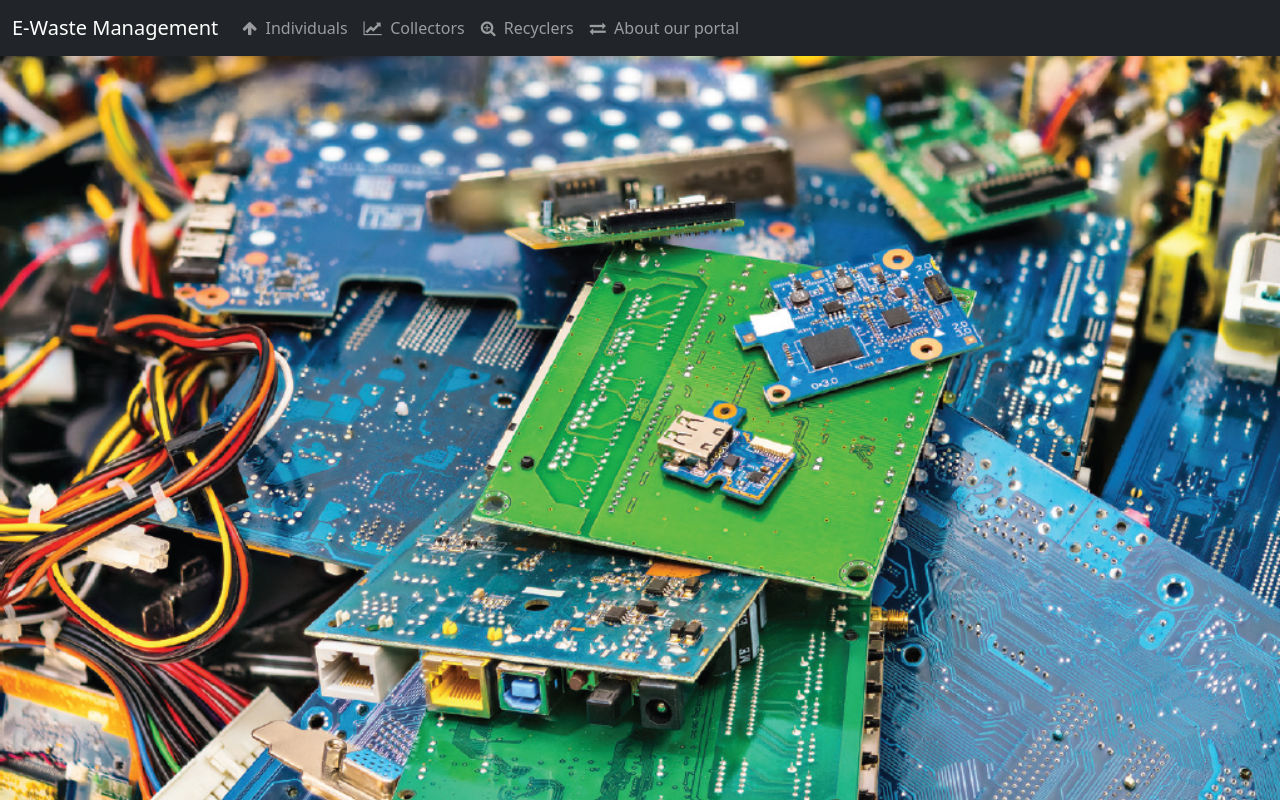
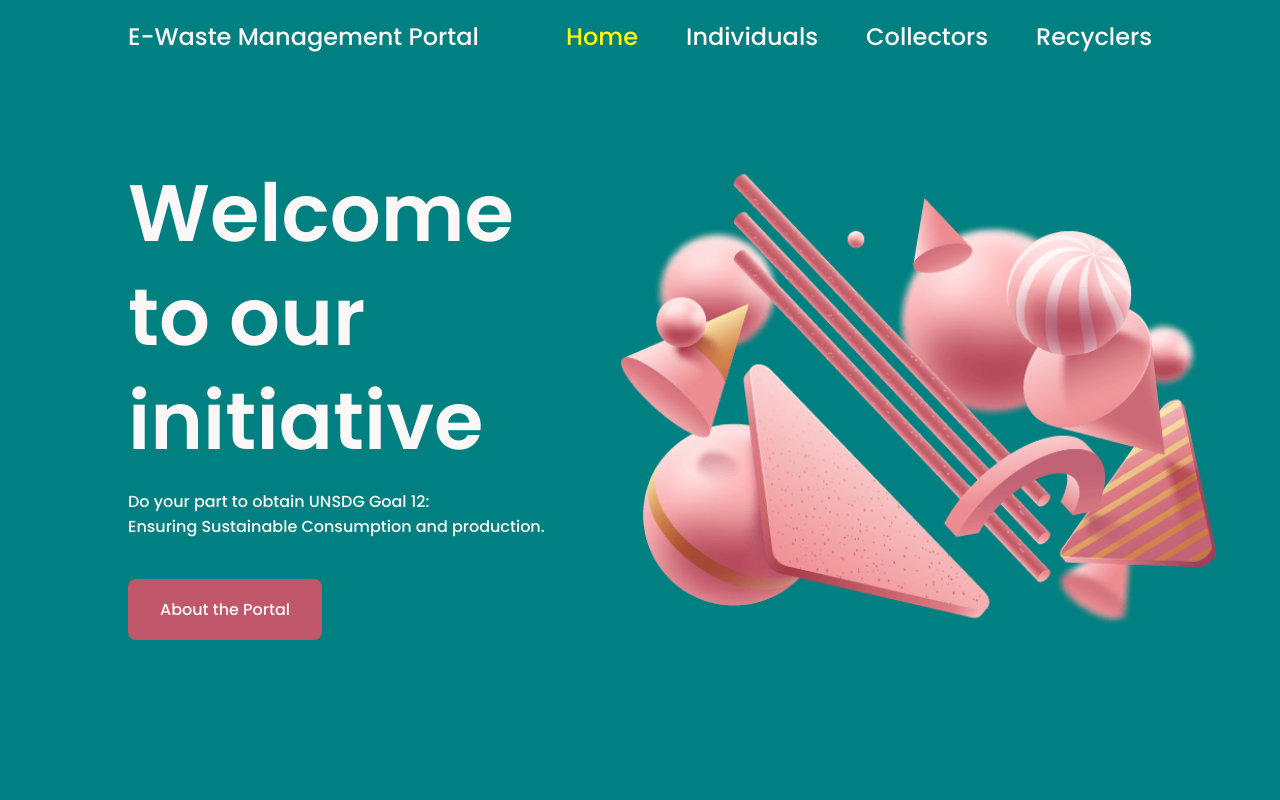
Before and after one commit to Mithunitp/ewaste-unsdg-hci, a PHP site: page / in a window 1280 px wide. Run offline with PHP 8.4, Linux system fonts and the light colour scheme; some libraries are stand-ins or nearby versions.

Commit message:
Main Homepage changed
Index.html has been changed to match the overall theme

```diff
--- a/css/homepagestyle.css
+++ b/css/homepagestyle.css
@@ -1,110 +1,255 @@
+/*===== GOOGLE FONTS =====*/
+@import url("https://fonts.googleapis.com/css2?family=Poppins:wght@400;500;600&display=swap");
+/*===== VARIABLES CSS =====*/
+:root{
+  --header-height: 3rem;
 
-*{
-    padding: 0;
-    margin: 0;
-    box-sizing: border-box;
+  /*===== Colors =====*/
+  --first-color: TEAL;
+  --first-color-dark: #C1576A;
+  --first-color-darken: #A83E51;
+  --white-color: #FCF8F8;
+
+  /*===== Font and typography =====*/
+  --body-font: 'Poppins', sans-serif;
+  --big-font-size: 2.5rem;
+  --normal-font-size: .938rem;
+
+  /*===== z index =====*/
+  --z-fixed: 100;
 }
 
-#btn{
-    border: transparent;
-    background: transparent;
-    font-size: 16px;
+@media screen and (min-width: 768px){
+  :root{
+    --big-font-size: 5rem;
+    --normal-font-size: 1rem;
+  }
 }
-#btn:hover{
-    background: cyan;
-    border-radius: 3px;
+
+/*===== BASE =====*/
+*,::before,::after{
+  box-sizing: border-box;
 }
 
 body{
-    background-image:url(../img/homepageback.jpeg);
-    background-size: cover;
-    background-position: center;
-    font-family: sans-serif;
+  margin: var(--header-height) 0 0 0;
+  padding: 0;
+  font-family: var(--body-font);
+  font-size: var(--normal-font-size);
+  font-weight: 500;
+  background-color:white;
 }
 
-.menu-bar{
-    background: gold;
-    text-align: center;
+h1,p,ul{
+  margin: 0;
 }
 
-.menu-bar ul{
-    display:inline-flex;
-    list-style: none;
-    color:black;
+ul{
+  padding: 0;
+  list-style: none;
 }
 
-.menu-bar ul li{
-    width: 120px;
-    margin: 15px;
-    padding: 15px;
+a{
+  text-decoration: none;
 }
 
-.menu-bar ul li a{
-    text-decoration: none;
-    color: black;
+img{
+  max-width: 100%;
+  height: auto;
 }
 
-.active,.menu-bar ul li:hover{
-    background: cyan;
-    border-radius: 3px;
+/*===== LAYOUT =====*/
+.bd-grid{
+  max-width: 1024px;
+  display: grid;
+  grid-template-columns: 100%;
+  column-gap: 2rem;
+  width: calc(100% - 2rem);
+  margin-left: 1rem;
+  margin-right: 1rem;
 }
 
-.menu-bar .fa{
-    margin-right: 8px;
+.l-header{
+  width: 100%;
+  position: fixed;
+  top: 0;
+  left: 0;
+  z-index: var(--z-fixed);
+  background-color: var(--first-color);
 }
 
-.sub-menu-1{
-    display:  none;
+/*===== NAV =====*/
+.nav{
+  height: var(--header-height);
+  display: flex;
+  justify-content: space-between;
+  align-items: center;
 }
 
-.menu-bar ul li:hover .sub-menu-1{
-    display: block;
-    position: absolute;
-    background: gold;
-    margin-top: 15px;
-    margin-left: -15px;
+@media screen and (max-width: 768px){
+  .nav__menu{
+    position: fixed;
+    top: 0;
+    right: -100%;
+    width: 70%;
+    height: 100%;
+    padding: 3.5rem 1.5rem 0;
+    background: rgba(255,255,255,.3);
+    backdrop-filter: blur(10px);
+    transition: .5s;
+  }
 }
 
-.menu-bar ul li:hover .sub-menu-1 ul{
-    display: block;
-    margin:10px;
+.nav__close{
+  position: absolute;
+  top: .75rem;
+  right: 1rem;
+  font-size: 1.5rem;
+  cursor: pointer;
 }
 
-.menu-bar ul li:hover .sub-menu-1 ul li{
-    width:90px;
-    padding: 10px;
-    border-bottom: 1px dotted white;
-    background: transparent;
-    border-radius: 0;
-    text-align: left;
+.nav__item{
+  margin-bottom: 2rem;
 }
 
-.menu-bar ul li:hover .sub-menu-1 ul li:last-child{
-    border-bottom: none;
+.nav__link.active{
+  color:yellow;
 }
 
-.menu-bar ul li:hover .sub-menu-1 ul li a:hover{
-    color: blue;
+.nav__close, .nav__link, .nav__logo, .nav__toggle{
+  color: var(--white-color);
 }
 
-.sub-menu-2{
-    display: none;
+.nav__logo{
+    font-size: 1.5rem;
+}
+.nav__link:hover{
+  color: yellow;
 }
 
-.hover-me:hover .sub-menu-2{
-    position: absolute;
-    display: block;
-    margin-top: -40px;
-    margin-left: 80px;
-    background: gold;
-    width: 120px;
-    border-bottom: 1px dotted white;
+.nav__toggle{
+  font-size: 1.5rem;
+  cursor: pointer;
 }
 
-.fa{
-    float: inherit;
+/*=== Show menu ===*/
+.show{
+  right: 0;
 }
 
-.sub-menu-1{
-    text-align: left;
+/*===== HOME =====*/
+.home{
+  background-color: var(--first-color);
+  overflow: hidden;
 }
+
+.home__container{
+  height: calc(100vh - var(--header-height));
+  grid-template-rows: repeat(2, max-content);
+  row-gap: 1.5rem;
+}
+
+.home__img{
+  position: relative;
+  padding-top: 1.5rem;
+  justify-self: center;
+  width: 302px;
+  height: 233px;
+}
+
+.home__img img{
+  position: absolute;
+  top: 0;
+  left: 0;
+}
+
+.home__data{
+  color: var(--white-color);
+}
+
+.home__title{
+  font-size: var(--big-font-size);
+  line-height: 1.3;
+  margin-bottom: 1rem;
+}
+
+.home__description{
+  margin-bottom: 2.5rem;
+}
+
+.home__button{
+  display: inline-block;
+  background-color: var(--first-color-dark);
+  color: var(--white-color);
+  padding: 1.125rem 2rem;
+  border-radius: .5rem;
+}
+
+.home__button:hover{
+  background-color: var(--first-color-darken);
+}
+
+/* ===== MEDIA QUERIES =====*/
+@media screen and (min-width: 768px){
+  body{
+    margin: 0;
+  }
+
+  .nav{
+    height: calc(var(--header-height) + 1.5rem);
+  }
+
+  .nav__toggle, .nav__close{
+    display: none;
+  }
+
+  .nav__list{
+    display: flex;
+    font-size: 1.5rem;
+  }
+
+  .nav__item{
+    margin-left: 3rem;
+    margin-bottom: 0;
+  }
+
+  .home__container{
+    height: 100vh;
+    grid-template-columns: repeat(2, max-content);
+    grid-template-rows:  1fr;
+    row-gap: 0;
+    align-items: center;
+    justify-content: center;
+  }
+
+  .home__img{
+    order: 1;
+    width: 375px;
+    height: 289px;
+  }
+
+  .home__img img{
+    width: 375px;
+  }
+}
+
+@media screen and (min-width: 1024px){
+  .bd-grid{
+    margin-left: auto;
+    margin-right: auto;
+  }
+
+  .home__container{
+    justify-content: initial;
+    column-gap: 4.5rem;
+  }
+
+  .home__img{
+    width: 604px;
+    height: 466px;
+  }
+
+  .home__img img{
+    width: 604px;
+  }
+}
--- a/index.html
+++ b/index.html
@@ -1,58 +1,68 @@
-<html>
+<!DOCTYPE html>
+<html lang="en">
     <head>
+        <meta charset="UTF-8">
+        <meta name="viewport" content="width=device-width, initial-scale=1.0">
+        <!-- =====BOX ICONS===== -->
+        <link href='https://cdn.jsdelivr.net/npm/boxicons@2.0.5/css/boxicons.min.css' rel='stylesheet'>
+
+        <!-- ===== CSS ===== -->
+        <link rel="stylesheet" href="css/homepagestyle.css">
+
         <title>E-Waste Management Portal</title>
-        <link rel="stylesheet" type="text/css" href="css/homepagestyle.css">
-        <link rel="stylesheet" type="text/css" href="https://stackpath.bootstrapcdn.com/font-awesome/4.7.0/css/font-awesome.min.css">
-		<link href="https://cdn.jsdelivr.net/npm/bootstrap@5.0.1/dist/css/bootstrap.min.css" rel="stylesheet" integrity="sha384-+0n0xVW2eSR5OomGNYDnhzAbDsOXxcvSN1TPprVMTNDbiYZCxYbOOl7+AMvyTG2x" crossorigin="anonymous">
     </head>
     <body>
-		<nav class="navbar navbar-expand-lg navbar-dark bg-dark">
-  <div class="container-fluid">
-    <a class="navbar-brand" href="#">E-Waste Management</a>
-    <button class="navbar-toggler" type="button" data-bs-toggle="collapse" data-bs-target="#navbarSupportedContent" aria-controls="navbarSupportedContent" aria-expanded="false" aria-label="Toggle navigation">
-      <span class="navbar-toggler-icon"></span>
-    </button>
-    <div class="collapse navbar-collapse" id="navbarSupportedContent">
-      <ul class="navbar-nav me-auto mb-2 mb-lg-0">
-        <li class="nav-item">
-          <a class="nav-link" aria-current="page" href="ind_login.php"><i class="fa fa-arrow-up"></i>&nbsp Individuals</a>
-        </li>
-        <li class="nav-item">
-		  <a class="nav-link" href="col_login.php"><i class="fa fa-line-chart"></i>&nbsp Collectors</a>
-        </li>
-		<li class="nav-item">
-		  <a class="nav-link" href="rec_login.php"><i class="fa fa-search-plus"></i>&nbsp Recyclers</a>
-        </li>
-		<li class="nav-item">
-		  <a class="nav-link" href="adminpg_mr.php"><i class="fa fa-exchange"></i>&nbsp About our portal</a>
-        </li>
+        <!--===== HEADER =====-->
+        <header class="l-header">
+            <nav class="nav bd-grid">
+                <div>
+                    <a href="#" class="nav__logo">E-Waste Management Portal</a>
+                </div>
 
+                <div class="nav__toggle" id="nav-toggle">
+                    <i class='bx bx-menu'></i>
+                </div>
 
-      </ul>
-    </div>
-  </div>
-</nav>
-        <!--<div class="menu-bar">
-            <ul>
-                <li class="active"><i class="fa fa-home"></i><a href="#"><br>Home</a></li>
-                <li><i class="fa fa-arrow-up"></i><a href="ind_login.php">Individuals</a>
-                </li>
+                <div class="nav__menu" id="nav-menu">
+                    <div class="nav__close" id="nav-close">
+                        <i class='bx bx-x'></i>
+                    </div>
 
+                    <ul class="nav__list">
+                        <li class="nav__item"><a href="#" class="nav__link active">Home</a></li>
+                        <li class="nav__item"><a href="ind_login.php" class="nav__link">Individuals</a></li>
+                        <li class="nav__item"><a href="col_login.php" class="nav__link">Collectors</a></li>
+                        <li class="nav__item"><a href="rec_login.php" class="nav__link">Recyclers</a></li>
+                    </ul>
+                </div>
+            </nav>
+        </header>
 
-                <li><i class="fa fa-line-chart"></i><a href="col_login.php">Collectors</a></li>
-                <li><i class="fa fa-search-plus"></i><a href="rec_login.php">Recyclers</a>
-                    <!--<div class="sub-menu-1">
-                        <ul>
-                            <li>Specify SOP</li>
-                            <li>Transport</li>
-                        </ul>
-                    </div>-->
-                <!--</li>
-                <li><i class="fa fa-exchange"></i><a href="adminpg_mr.php">About our portal</a></li>
-                <!--<form action="homepage.php" method="post">
-                    <li><a href="login.html"><br>Login</a></li>
-                </form>-->
-            <!--</ul>
-        </div>-->
+        <main class="l-main">
+            <!--===== HOME =====-->
+            <section class="home" id="home">
+                <div class="home__container bd-grid">
+                    <div class="home__img">
+                        <img src="img/img1.png" alt="" data-speed="-2" class="move">
+                        <img src="img/img2.png" alt="" data-speed="2" class="move">
+                        <img src="img/img3.png" alt="" data-speed="2" class="move">
+                        <img src="img/img4.png" alt="" data-speed="-2" class="move">
+                        <img src="img/img5.png" alt="" data-speed="-2" class="move">
+                    </div>
+
+                    <div class="home__data">
+                        <h1 class="home__title">Welcome<br> to our <br> initiative</h1>
+                        <p class="home__description">Do your part to obtain UNSDG Goal 12: <br> Ensuring Sustainable Consumption and production.</p>
+                        <a href="#" class="home__button">About the Portal</a>
+                    </div>
+                </div>
+            </section>
+        </main>
+
+        <!--===== GSAP =====-->
+        <script src="https://cdnjs.cloudflare.com/ajax/libs/gsap/3.5.1/gsap.min.js"></script>
+
+        <!--===== MAIN JS =====-->
+        <script src="js/homepage_js.js"></script>
     </body>
 </html>
--- /dev/null
+++ b/js/homepage_js.js
@@ -0,0 +1,38 @@
+/*===== MENU SHOW Y HIDDEN =====*/
+const navMenu = document.getElementById('nav-menu'),
+    toggleMenu = document.getElementById('nav-toggle'),
+    closeMenu = document.getElementById('nav-close')
+
+// SHOW
+toggleMenu.addEventListener('click', ()=>{
+    navMenu.classList.toggle('show')
+})
+
+// HIDDEN
+closeMenu.addEventListener('click', ()=>{
+    navMenu.classList.remove('show')
+})
+
+/*===== MOUSEMOVE HOME IMG =====*/
+document.addEventListener('mousemove', move);
+function move(e){
+    this.querySelectorAll('.move').forEach(layer =>{
+        const speed = layer.getAttribute('data-speed')
+
+        const x = (window.innerWidth - e.pageX*speed)/120
+        const y = (window.innerHeight - e.pageY*speed)/120
+
+        layer.style.transform = `translateX(${x}px) translateY(${y}px)`
+    })
+}
+
+/*===== GSAP ANIMATION =====*/
+// NAV
+gsap.from('.nav__logo, .nav__toggle', {opacity: 0, duration: 1, delay:2, y: 10})
+gsap.from('.nav__item', {opacity: 0, duration: 1, delay: 2.1, y: 30, stagger: 0.2,})
+
+// HOME
+gsap.from('.home__title', {opacity: 0, duration: 1, delay:1.6, y: 30})
+gsap.from('.home__description', {opacity: 0, duration: 1, delay:1.8, y: 30})
+gsap.from('.home__button', {opacity: 0, duration: 1, delay:2.1, y: 30})
+gsap.from('.home__img', {opacity: 0, duration: 1, delay:1.3, y: 30})
```
Also changed, not shown: img/homepageback.jpeg (deleted).
